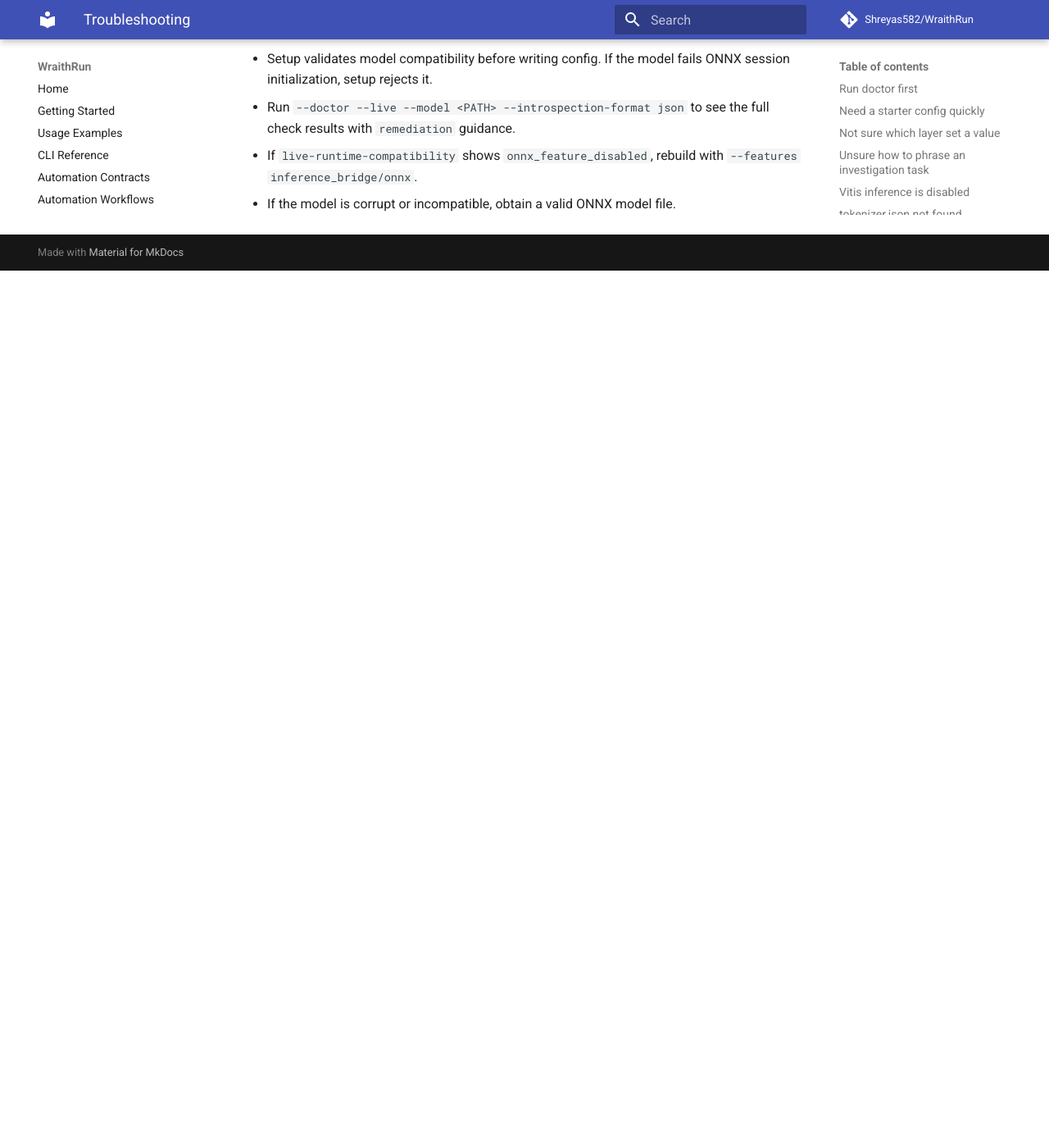
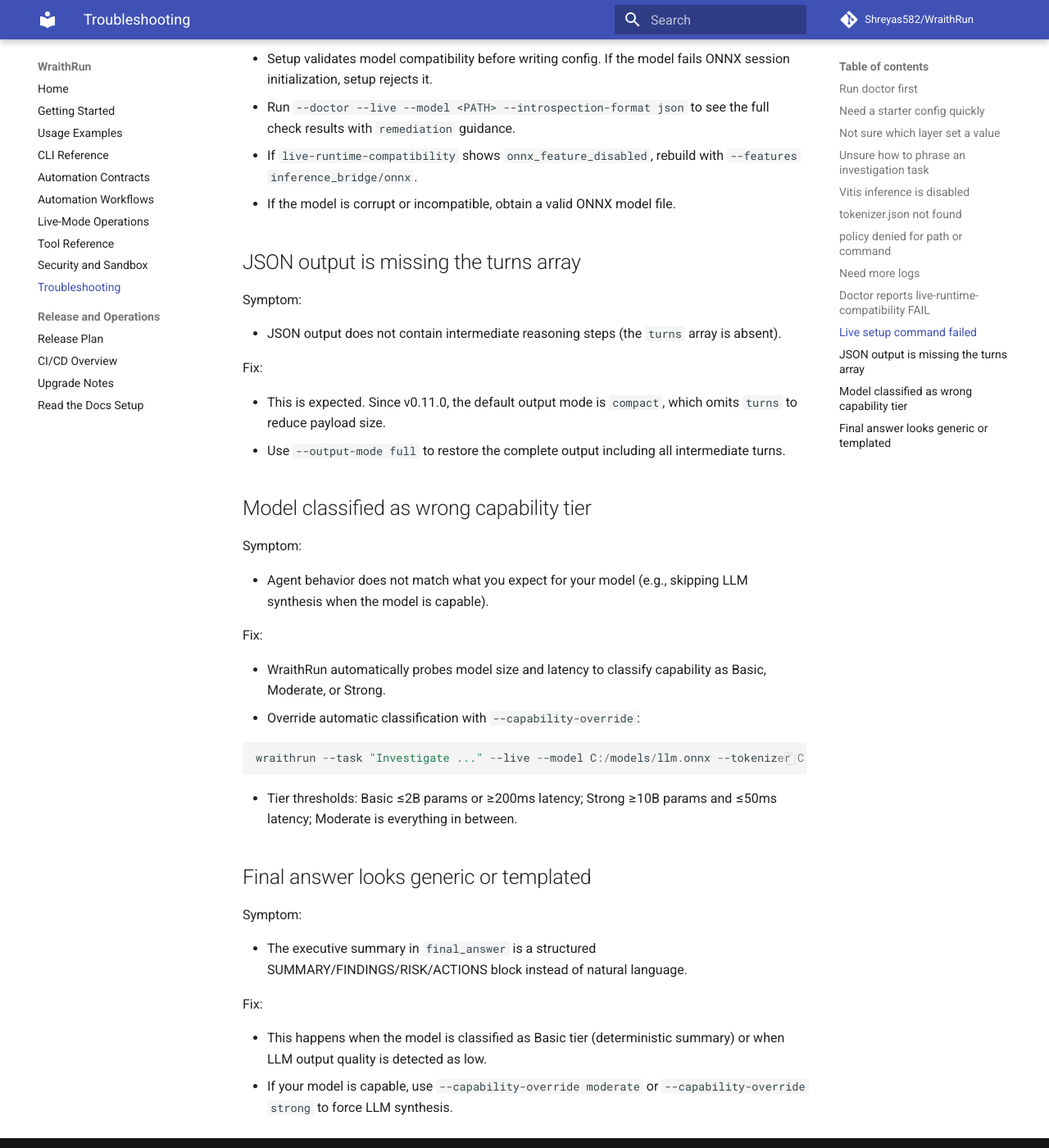
Before and after one commit to Shreyas582/WraithRun, an MkDocs documentation site: the page built from docs/troubleshooting.md, in a window 1280 px wide and 1400 px high, scrolled down 3437 px. Shown: the whole window at 82% size. Built offline with MkDocs 1.6.1 and Material for MkDocs 9.7.7, drawn with Linux system fonts in a browser that asks for light colours; comment, search, counter and statistics services are not loaded; before the commit the page ends 3767 px from its top, so only the background shows below that.

Commit message:
docs: update all docs for v0.11.0 and v0.12.0 releases
- CHANGELOG: add v0.11.0 (output quality) and v0.12.0 (capability tiering) entries
- CLI reference: document --output-mode and --capability-override flags
- Getting started: add model capability tiering section, update output format
- Upgrades: add v0.11.0 and v0.12.0 migration notes
- README: update project status, What You Get Back, and Advanced Features
- Troubleshooting: add entries for compact output, capability tier, and summary format

````diff
--- a/docs/getting-started.md
+++ b/docs/getting-started.md
@@ -133,17 +133,35 @@
 cargo run -p wraithrun -- models benchmark --introspection-format json
 ```
 
+## Model Capability Tiering
+
+When running in live mode, WraithRun automatically probes the loaded model to classify it into a capability tier:
+
+- **Basic**: small models (≤2B params or ≥200ms latency). Agent skips LLM synthesis and uses a deterministic structured summary.
+- **Moderate**: medium models. Agent reduces evidence window to top-5 findings before LLM synthesis.
+- **Strong**: large models (≥10B params and ≤50ms latency). Agent runs full evidence synthesis.
+
+Override automatic classification when you know your model's capability:
+
+```powershell
+cargo run -p wraithrun -- --task "Investigate unauthorized SSH keys" --live --model C:/models/llm.onnx --tokenizer C:/models/tokenizer.json --capability-override strong
+```
+
 ## Output Format
 
 WraithRun prints a JSON report with:
 
 - contract_version: machine-readable contract version marker.
 - task: your original request.
-- findings: normalized actionable findings.
+- max_severity: highest severity level across all findings (when findings are present).
+- model_capability: capability tier, estimated parameters, execution provider, latency, and vocab size (live mode).
+- findings: normalized actionable findings (deduplicated, sorted by severity).
 - run_timing: optional latency fields (`first_token_latency_ms`, `total_run_duration_ms`).
 - live_run_metrics: optional live reliability/latency fields for live-mode runs.
-- turns: intermediate reasoning and tool observations.
+- turns: intermediate reasoning and tool observations (included when `--output-mode full` is used).
 - final_answer: final response text.
+
+By default, output uses compact mode which omits the `turns` array to reduce payload size. Use `--output-mode full` to include all intermediate reasoning steps.
 
 ## Configuration and Profiles
 
--- a/docs/troubleshooting.md
+++ b/docs/troubleshooting.md
@@ -140,3 +140,42 @@
 - Run `--doctor --live --model <PATH> --introspection-format json` to see the full check results with `remediation` guidance.
 - If `live-runtime-compatibility` shows `onnx_feature_disabled`, rebuild with `--features inference_bridge/onnx`.
 - If the model is corrupt or incompatible, obtain a valid ONNX model file.
+
+## JSON output is missing the turns array
+
+Symptom:
+
+- JSON output does not contain intermediate reasoning steps (the `turns` array is absent).
+
+Fix:
+
+- This is expected. Since v0.11.0, the default output mode is `compact`, which omits `turns` to reduce payload size.
+- Use `--output-mode full` to restore the complete output including all intermediate turns.
+
+## Model classified as wrong capability tier
+
+Symptom:
+
+- Agent behavior does not match what you expect for your model (e.g., skipping LLM synthesis when the model is capable).
+
+Fix:
+
+- WraithRun automatically probes model size and latency to classify capability as Basic, Moderate, or Strong.
+- Override automatic classification with `--capability-override`:
+
+```powershell
+wraithrun --task "Investigate ..." --live --model C:/models/llm.onnx --tokenizer C:/models/tokenizer.json --capability-override strong
+```
+
+- Tier thresholds: Basic ≤2B params or ≥200ms latency; Strong ≥10B params and ≤50ms latency; Moderate is everything in between.
+
+## Final answer looks generic or templated
+
+Symptom:
+
+- The executive summary in `final_answer` is a structured SUMMARY/FINDINGS/RISK/ACTIONS block instead of natural language.
+
+Fix:
+
+- This happens when the model is classified as Basic tier (deterministic summary) or when LLM output quality is detected as low.
+- If your model is capable, use `--capability-override moderate` or `--capability-override strong` to force LLM synthesis.
--- a/docs/upgrades.md
+++ b/docs/upgrades.md
@@ -1,4 +1,60 @@
 # Upgrade Notes
+
+## v0.12.0
+
+### Breaking/visible changes
+
+- Agent Phase 2 now adapts behavior based on model capability tier. Basic-tier models skip LLM synthesis entirely and produce deterministic structured output. Moderate-tier models receive a reduced evidence window (top-5 findings). This may change output format and content compared to previous versions where full synthesis was always attempted.
+- JSON run report now includes a `model_capability` object with tier classification, estimated parameters, execution provider, smoke latency, vocab size, and override flag.
+
+### Migration examples
+
+Automatic capability tiering is enabled by default in live mode. No action required unless you want to override:
+
+```powershell
+wraithrun --task "Check suspicious processes" --live --model C:/models/llm.onnx --tokenizer C:/models/tokenizer.json --capability-override strong
+```
+
+The `model_capability` field appears in JSON output:
+
+```json
+{
+  "model_capability": {
+    "tier": "moderate",
+    "estimated_params_b": 3.5,
+    "execution_provider": "CpuExecutionProvider",
+    "smoke_latency_ms": 120,
+    "vocab_size": 32000,
+    "override": false
+  }
+}
+```
+
+## v0.11.0
+
+### Breaking/visible changes
+
+- Default JSON output is now **compact mode**, which omits the `turns` array. Use `--output-mode full` to restore the previous behavior that included intermediate reasoning steps.
+- Findings are now automatically deduplicated across overlapping tools and sorted by severity descending. Previously, duplicate findings from multiple tools could appear in results.
+- `max_severity` field is now included in the JSON run report.
+- Confidence scores are now rounded to two decimal places. Previously, raw floating-point values were emitted.
+- The agent now skips tools whose preconditions are known to fail (e.g., `read_syslog` when the log file does not exist), which may change the set of tools executed compared to previous runs.
+- When LLM output is low quality or empty, a deterministic executive summary is generated instead of passing through the raw text.
+
+### Migration examples
+
+Restore full output with turns:
+
+```powershell
+wraithrun --task "Investigate unauthorized SSH keys" --output-mode full
+```
+
+Compact output (default) omits turns:
+
+```powershell
+wraithrun --task "Investigate unauthorized SSH keys"
+# JSON output will not contain "turns" array
+```
 
 ## v0.10.0
 
````
Also changed, not shown: CHANGELOG.md (+35 -0 lines), README.md (+29 -2 lines), docs/cli-reference.md (+2 -0 lines).
